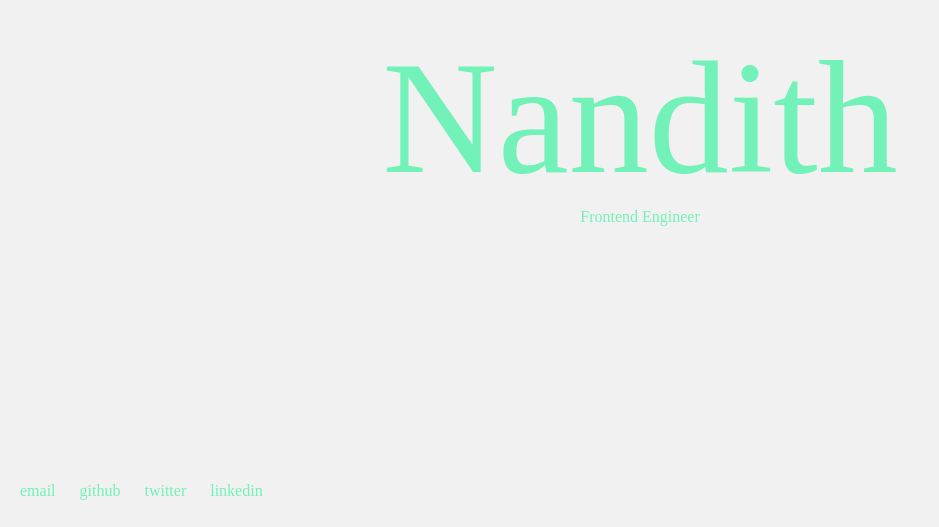
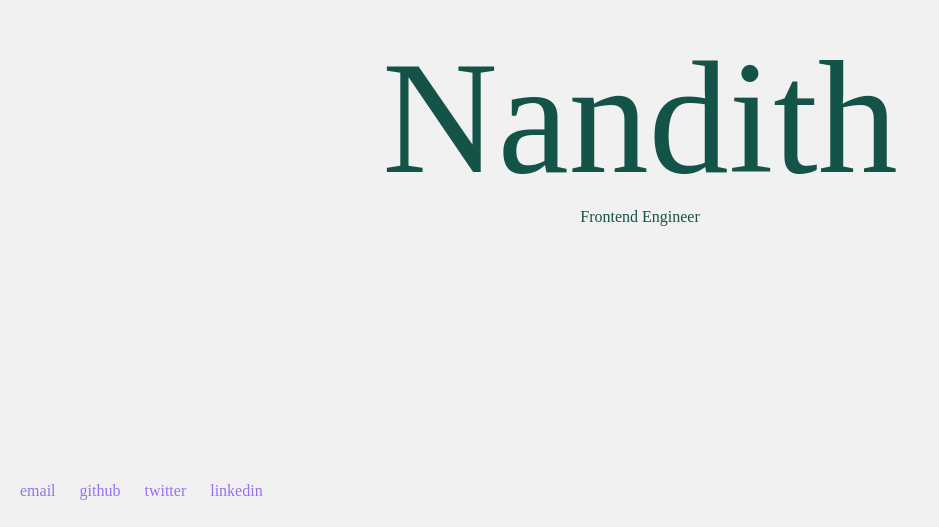
Before and after one commit to nandith07/iamnandith, a plain HTML site: page index.html in a window 1280 px wide. Shown: the part 273-800 px from the top of the page, without its empty margins (0-939 px from the left). Drawn offline with Linux system fonts and the light colour scheme; a web font is replaced by a local one.

Commit message:
Update style.css

```diff
--- a/style.css
+++ b/style.css
@@ -5,7 +5,7 @@
 }
 
 body {
-    color: #72f1b8;
+    color: #145347;
     font-family: 'Montserrat';
     margin: 0; /* TODO: remove when have reset */
 }
@@ -41,7 +41,7 @@ body {
 
 .footer__link {
     display: inline-block;
-    color: #72f1b8;
+    color: #9672f1;
     text-decoration: none; /* TODO: remove when have reset */
 }
 
```
